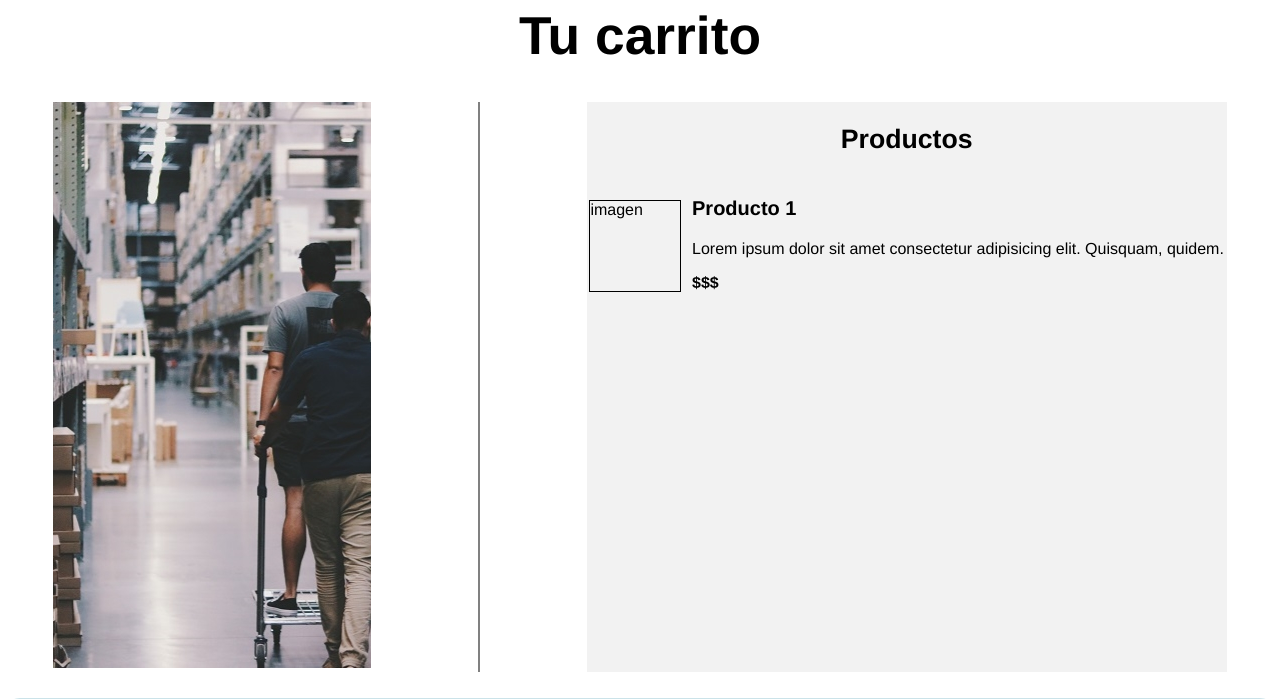
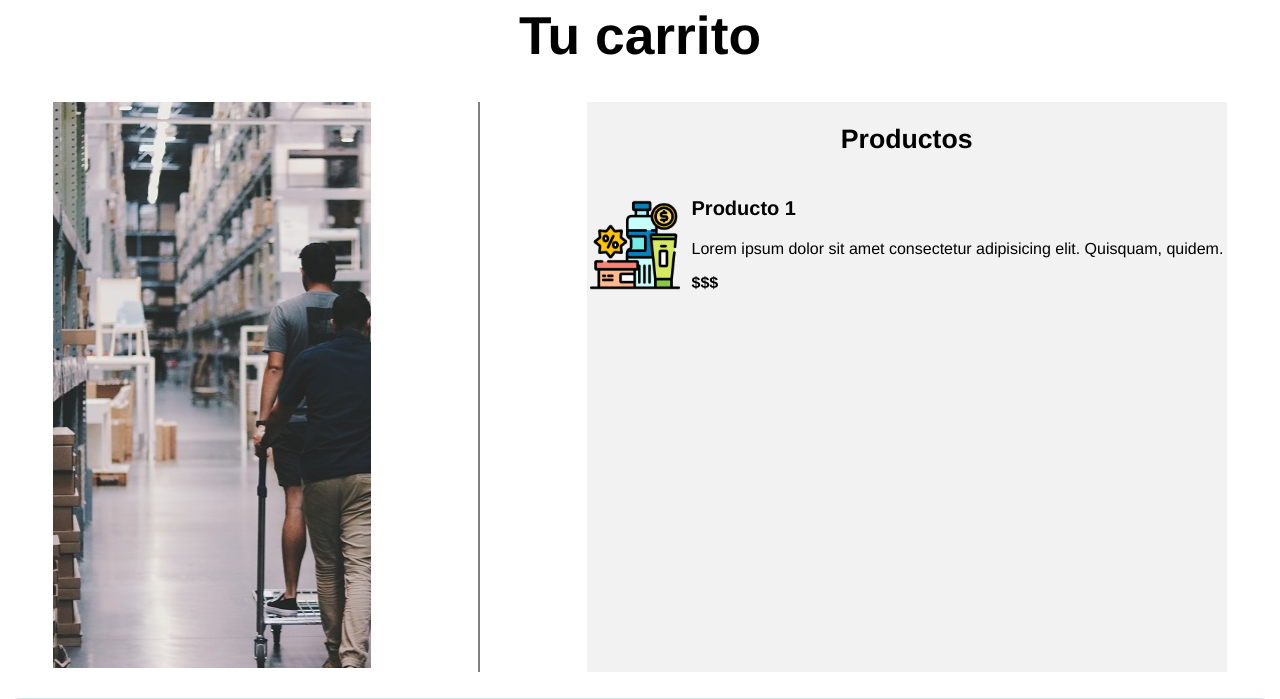
Before and after one commit to jesus-antulio/ProyectoFDW, a PHP site: page /carrito.php in a window 1280 px wide. Shown: the part 120-819 px from the top of the page. Run offline with PHP 8.4, Linux system fonts and the light colour scheme; some libraries are stand-ins or nearby versions.

Commit message:
update de imagen

```diff
--- a/pages/carrito.php
+++ b/pages/carrito.php
@@ -28,7 +28,9 @@
                 "<div class='carrito'>
                     <h2>Productos</h2>
                     <div class='product'>
-                        <div class='imgP'>imagen</div>
+                        <div class='imgP'>
+                            <img src='../images/producto.png'>
+                        </div>
                         <div class='datP'>
                             <h3>Producto 1</h3>
                             <p>Lorem ipsum dolor sit amet consectetur adipisicing elit. Quisquam, quidem.</p>
--- a/styles/carrito.css
+++ b/styles/carrito.css
@@ -32,7 +32,10 @@
     margin-right: 5px;
     width: 90px;
     height: 90px;
-    border: 1px solid black;
+}
+.datos .carrito .product .imgP img{
+    width: 90px;
+    height: 90px;
 }
 .datos .carrito h3{
     font-size: 15pt;
```
